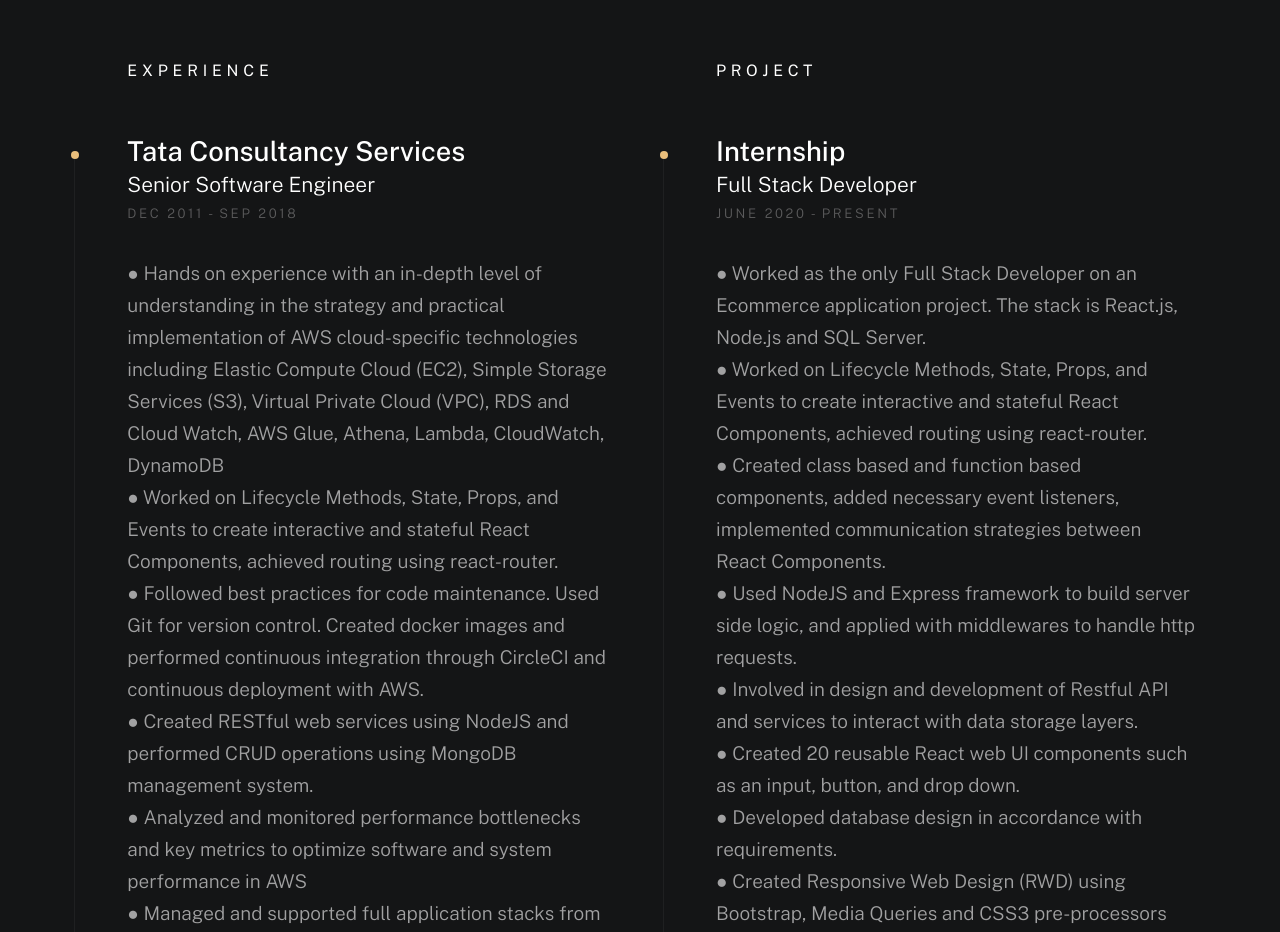
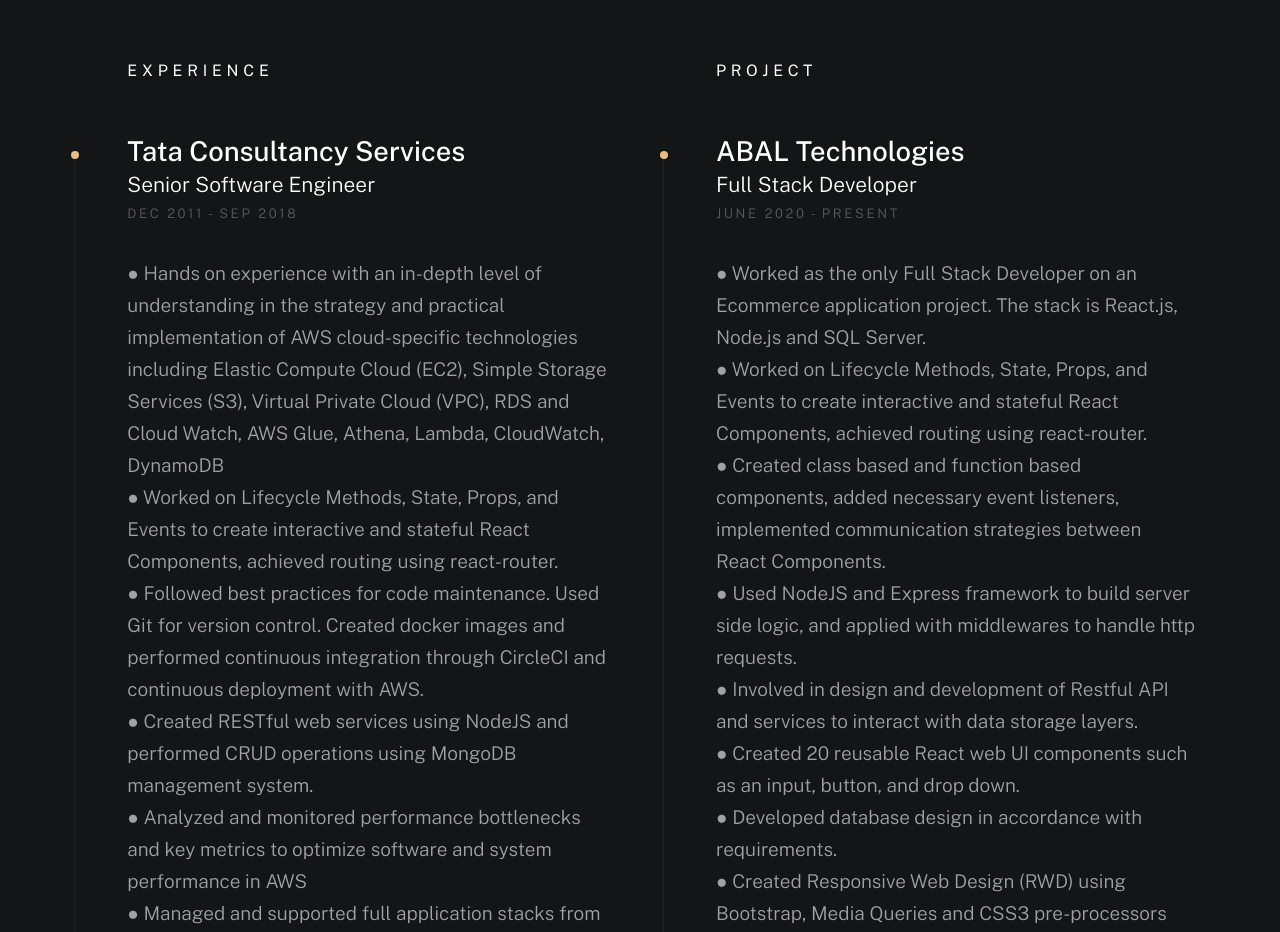
Before and after one commit to SubhashiniSundaresan/midhuna, a plain HTML site: page index.html in a window 1280 px wide. Shown: the part 2380-3312 px from the top of the page. Drawn offline with nearby package versions, Linux system fonts and the light colour scheme; a web font is replaced by a local one.

Commit message:
updated resume

```diff
--- a/index.html
+++ b/index.html
@@ -218,7 +218,7 @@
                             <div class="timeline__block">
                                 <div class="timeline__bullet"></div>
                                 <div class="timeline__header">
-                                    <h4 class="timeline__title">Internship</h3>
+                                    <h4 class="timeline__title">ABAL Technologies</h3>
                                     <h5 class="timeline__meta">Full Stack Developer</h5>
                                     <p class="timeline__timeframe">June 2020 - Present</p>
                                 </div>
```
